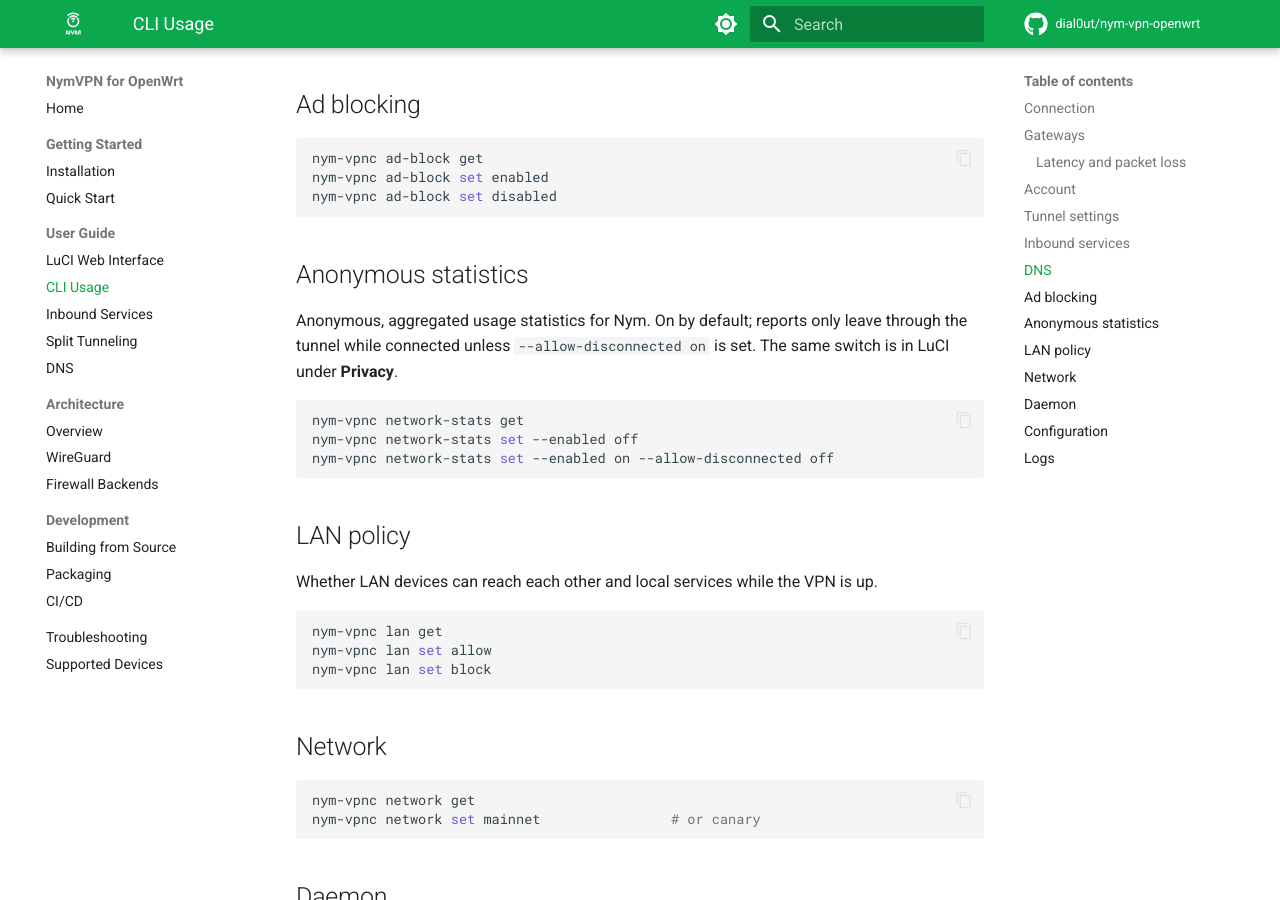
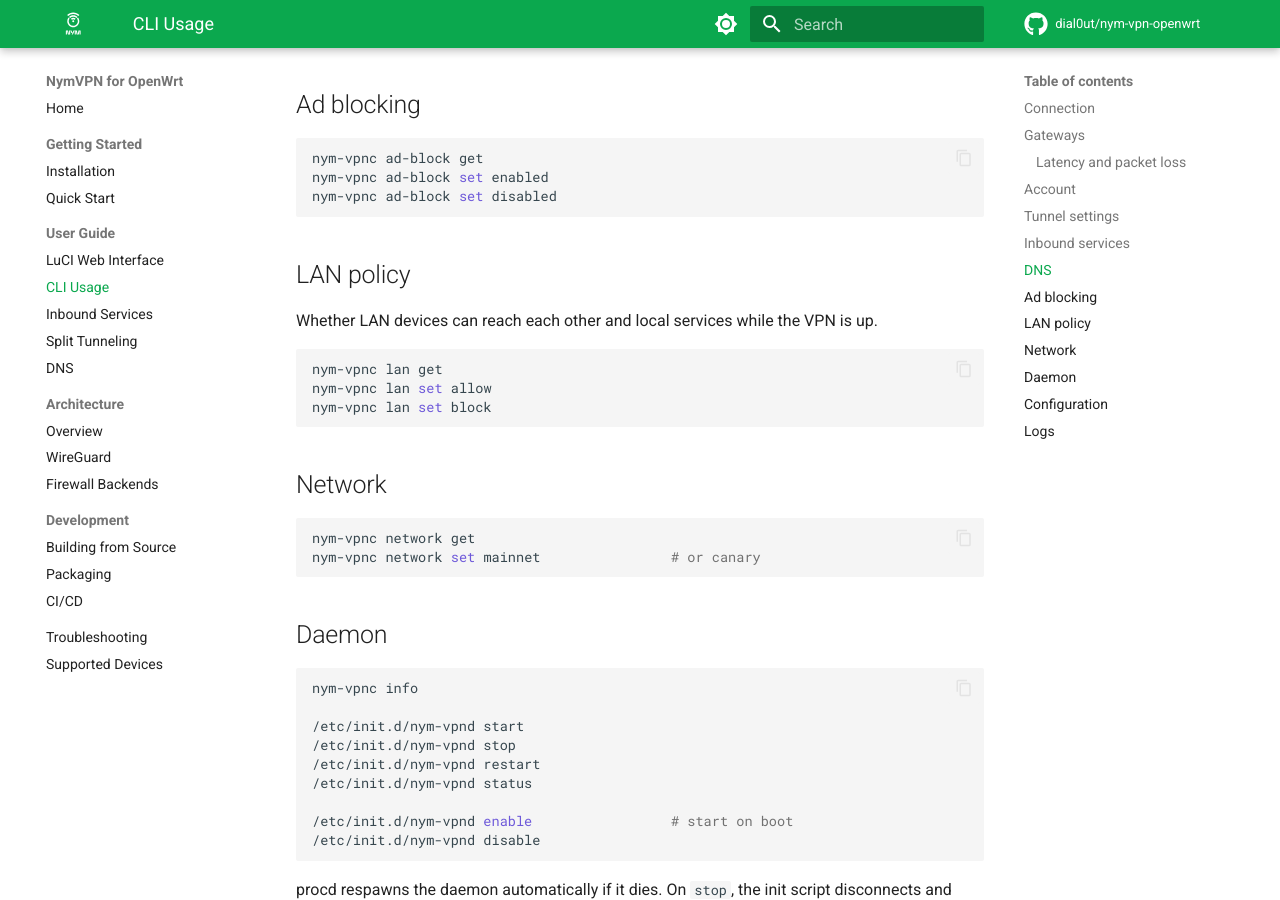
Before and after one commit to dial0ut/nym-vpn-openwrt, an MkDocs documentation site: the page built from docs/guide/cli.md, in a window 1280 px wide and 900 px high, scrolled down 2251 px. Built offline with MkDocs 1.6.1 and Material for MkDocs 9.7.7, drawn with Linux system fonts in a browser that asks for light colours; comment, search, counter and statistics services are not loaded.

Commit message:
docs: remove telemetry references
Drop the anonymous statistics section from the CLI guide, replace the LuCI
Privacy text with a note that this build collects no usage statistics or crash
reports, and record the removal in the changelog in place of the entry that
advertised the statistics switch.

````diff
--- a/docs/guide/cli.md
+++ b/docs/guide/cli.md
@@ -109,18 +109,6 @@ nym-vpnc ad-block set enabled
 nym-vpnc ad-block set disabled
 ```
 
-## Anonymous statistics
-
-Anonymous, aggregated usage statistics for Nym. On by default; reports only leave through the
-tunnel while connected unless `--allow-disconnected on` is set. The same switch is in LuCI under
-**Privacy**.
-
-```bash
-nym-vpnc network-stats get
-nym-vpnc network-stats set --enabled off
-nym-vpnc network-stats set --enabled on --allow-disconnected off
-```
-
 ## LAN policy
 
 Whether LAN devices can reach each other and local services while the VPN is up.
````
Also changed, not shown: CHANGELOG.md (+11 -3 lines), docs/guide/luci.md (+3 -4 lines).
